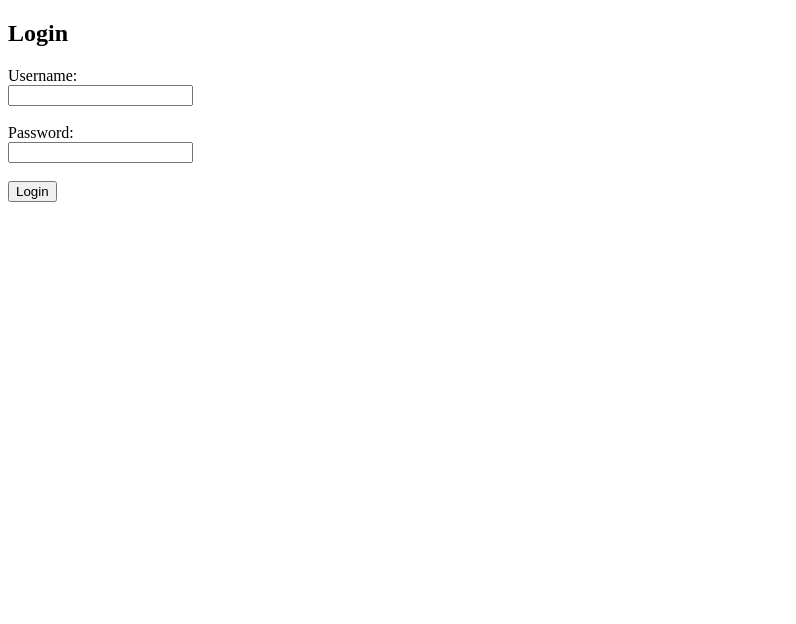
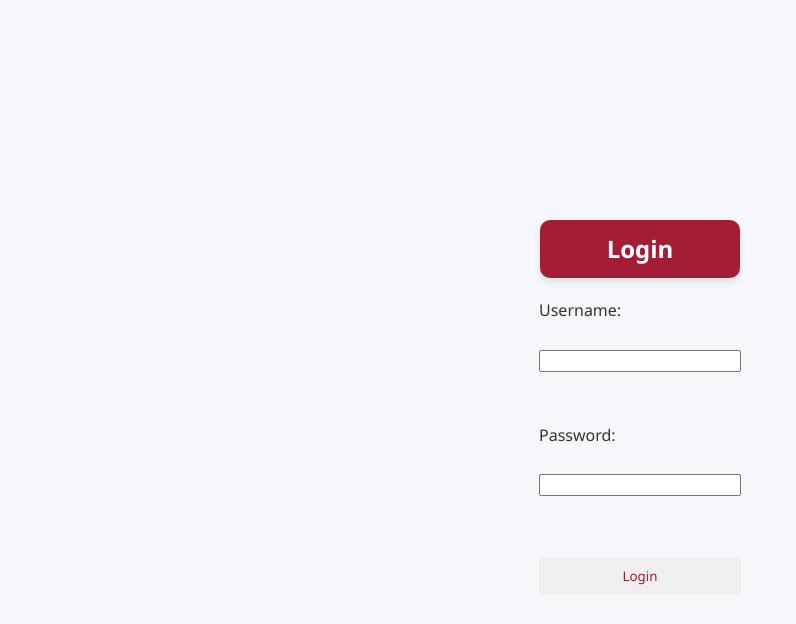
Before and after one commit to ceceego/professional-stalkers-, a plain HTML site: page login_index.html in a window 1280 px wide. Shown: the whole page, without its empty margins (0-796 px from the left). Drawn offline with Linux system fonts and the light colour scheme.

Commit message:
Update login_index.html

```diff
--- a/login_index.html
+++ b/login_index.html
@@ -5,7 +5,7 @@
   <meta name="viewport" content="width=device-width, initial-scale=1.0" />
   <title>Login</title>
 
-  <link rel="stylesheet" href="loginStyle.css">
+  <link rel="stylesheet" href="login_Style.css">
 </head>
 <body>
 
```
